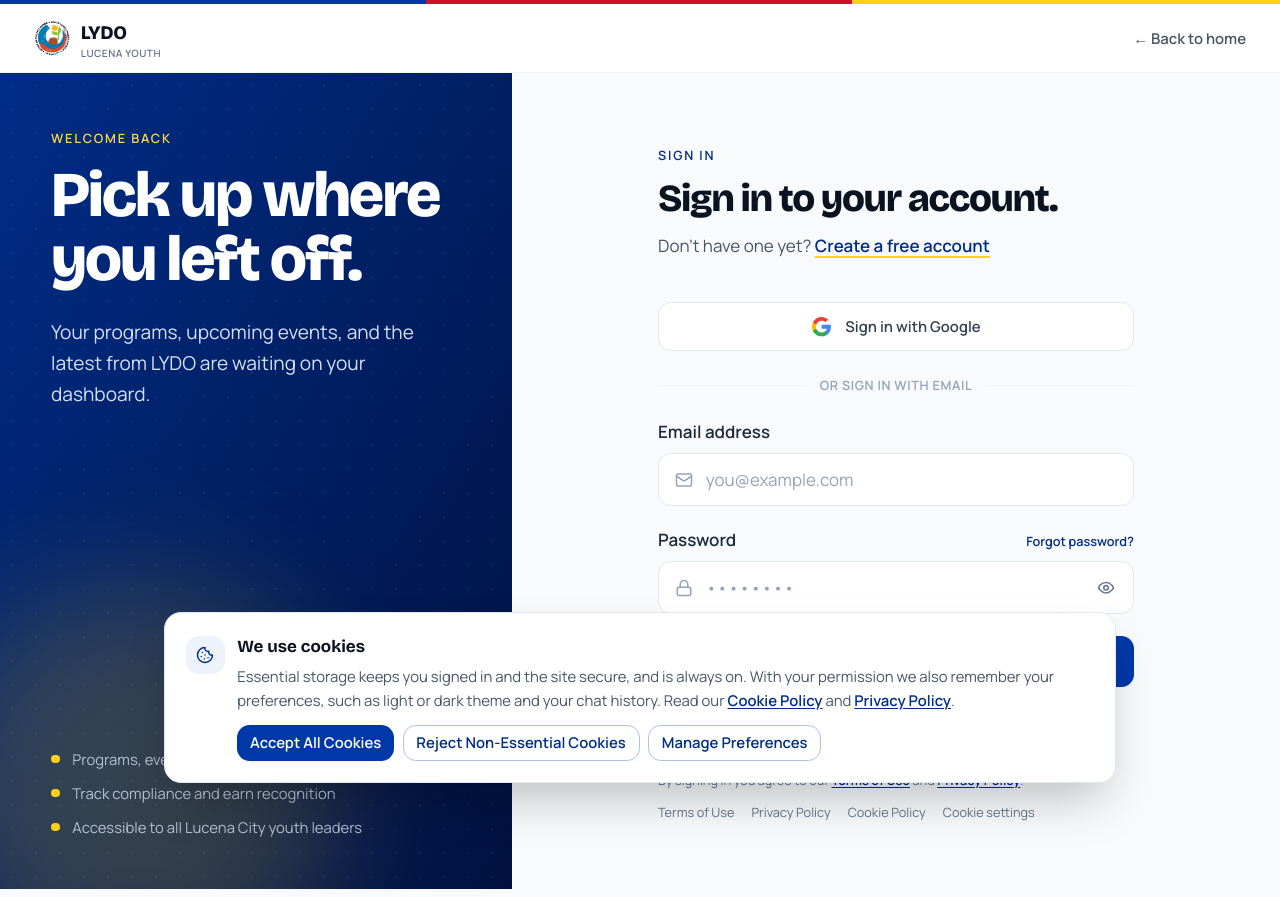
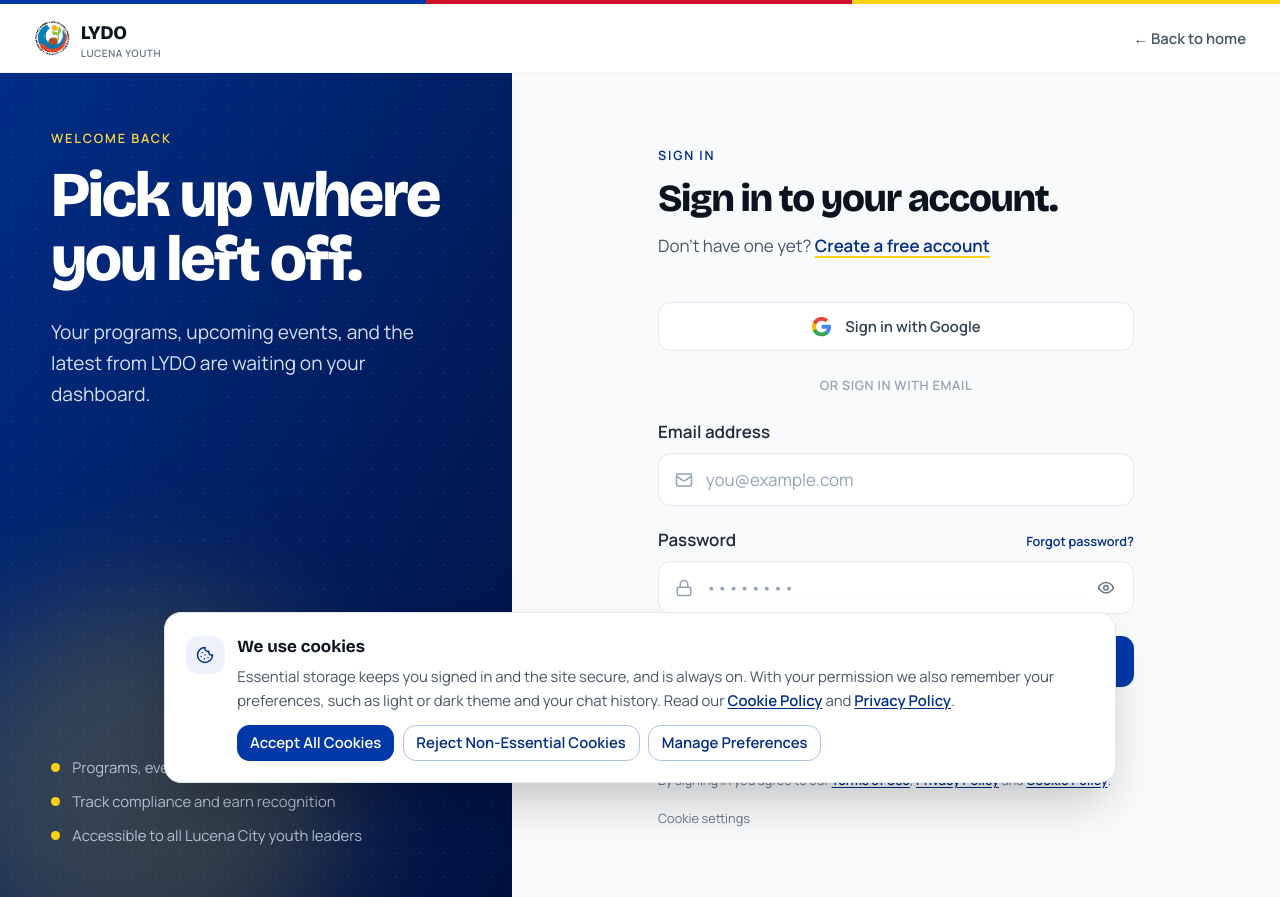
Before and after one commit to br3ntf4iyaz/CAPSTONE_PROJECT, a React (Vite) app in the folder frontend/: page /login in a window 1280 px wide. Built offline with nearby package versions, Linux system fonts and the light colour scheme; no server answers.

Commit message:
fix(login): the policy links are shown once, in the sign-in sentence

```diff
--- a/frontend/src/portals/youth/pages/YouthLoginPage.tsx
+++ b/frontend/src/portals/youth/pages/YouthLoginPage.tsx
@@ -9,7 +9,7 @@ import { useLogin, loginErrorMessage } from '@/hooks/useAuth'
 import { cn } from '@/utils'
 import { Spinner } from '@/components/ui/Spinner'
 import { GoogleSignInButton } from '@/components/ui/GoogleSignInButton'
-import PolicyLinks from '@/components/PolicyLinks'
+import { openCookieSettings } from '@/lib/consent'
 import { peekRememberedNext } from '../components/OrgJoin'
 
 const GOOGLE_ENABLED = !!import.meta.env.VITE_GOOGLE_CLIENT_ID
@@ -213,10 +213,14 @@ export default function YouthLoginPage() {
               </a>
             </p>
             <p className="mt-4 text-xs leading-relaxed text-ink-500">
-              By signing in you agree to our <Link to="/terms" className="font-semibold text-primary-700 underline underline-offset-2">Terms of Use</Link> and{' '}
-              <Link to="/privacy" className="font-semibold text-primary-700 underline underline-offset-2">Privacy Policy</Link>.
+              By signing in you agree to our <Link to="/terms" className="font-semibold text-primary-700 underline underline-offset-2">Terms of Use</Link>,{' '}
+              <Link to="/privacy" className="font-semibold text-primary-700 underline underline-offset-2">Privacy Policy</Link> and{' '}
+              <Link to="/cookies" className="font-semibold text-primary-700 underline underline-offset-2">Cookie Policy</Link>.
             </p>
-            <PolicyLinks className="mt-3 text-xs text-ink-500" linkClassName="hover:text-primary-700" />
+            {/* The sentence above already links the three policies: only the cookie settings are left here */}
+            <p className="mt-3">
+              <button type="button" onClick={openCookieSettings} className="text-xs text-ink-500 underline-offset-2 hover:text-primary-700 hover:underline">Cookie settings</button>
+            </p>
           </div>
         </main>
       </div>
```
